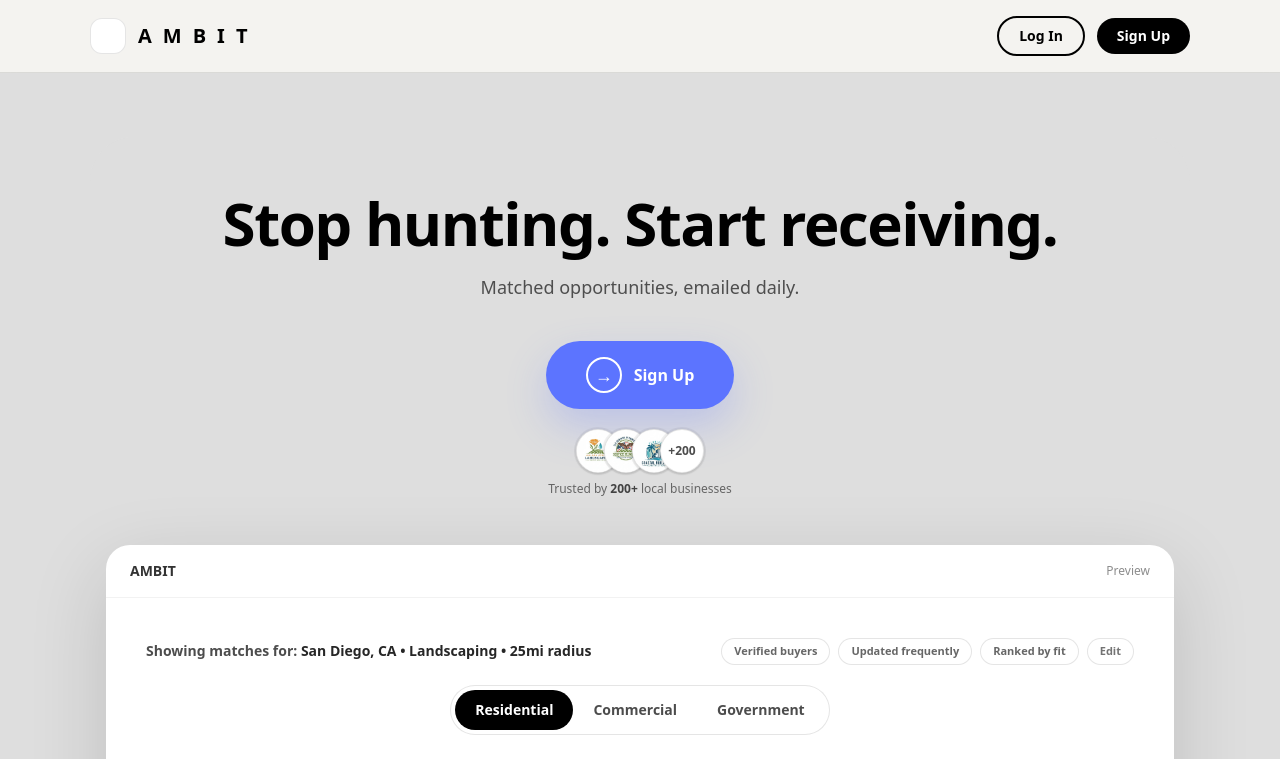
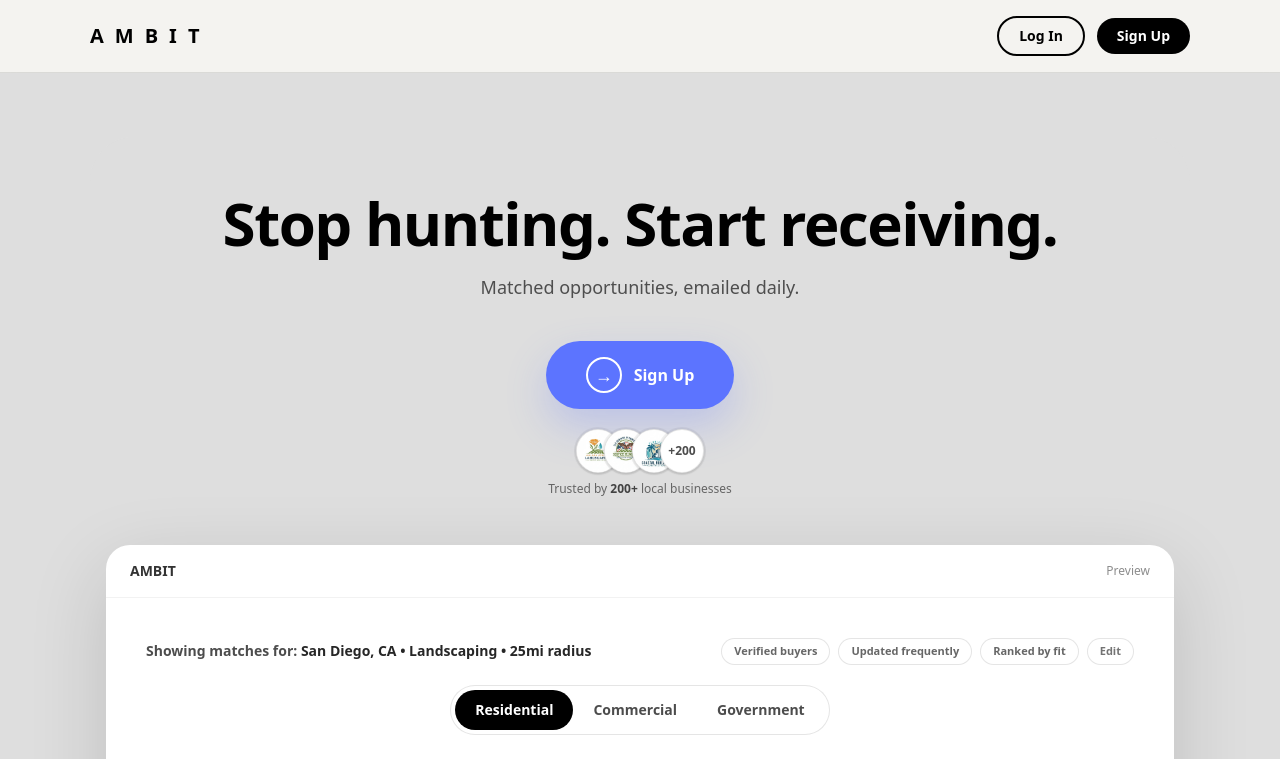
Before and after one commit to seansevrix/ambit, a Next.js app: page / in a window 1280 px wide. Shown: the top 759 px of the page. Built offline with nearby package versions, Linux system fonts and the light colour scheme.

Commit message:
Update brand wordmark spacing

```diff
--- a/app/components/SiteNav.tsx
+++ b/app/components/SiteNav.tsx
@@ -15,9 +15,6 @@
       <div className="mx-auto flex max-w-[1180px] items-center justify-between px-6 py-4 lg:px-10">
         {/* Left */}
         <Link href="/" className="flex items-center gap-3">
-          <div className="h-9 w-9 rounded-xl border border-black/10 bg-white flex items-center justify-center">
-            <span className="text-sm font-black text-black"></span>
-          </div>
          <span
   aria-label="AMBIT"
   className="text-lg sm:text-xl font-black tracking-[0.55em] -mr-[0.55em] text-black"
```
